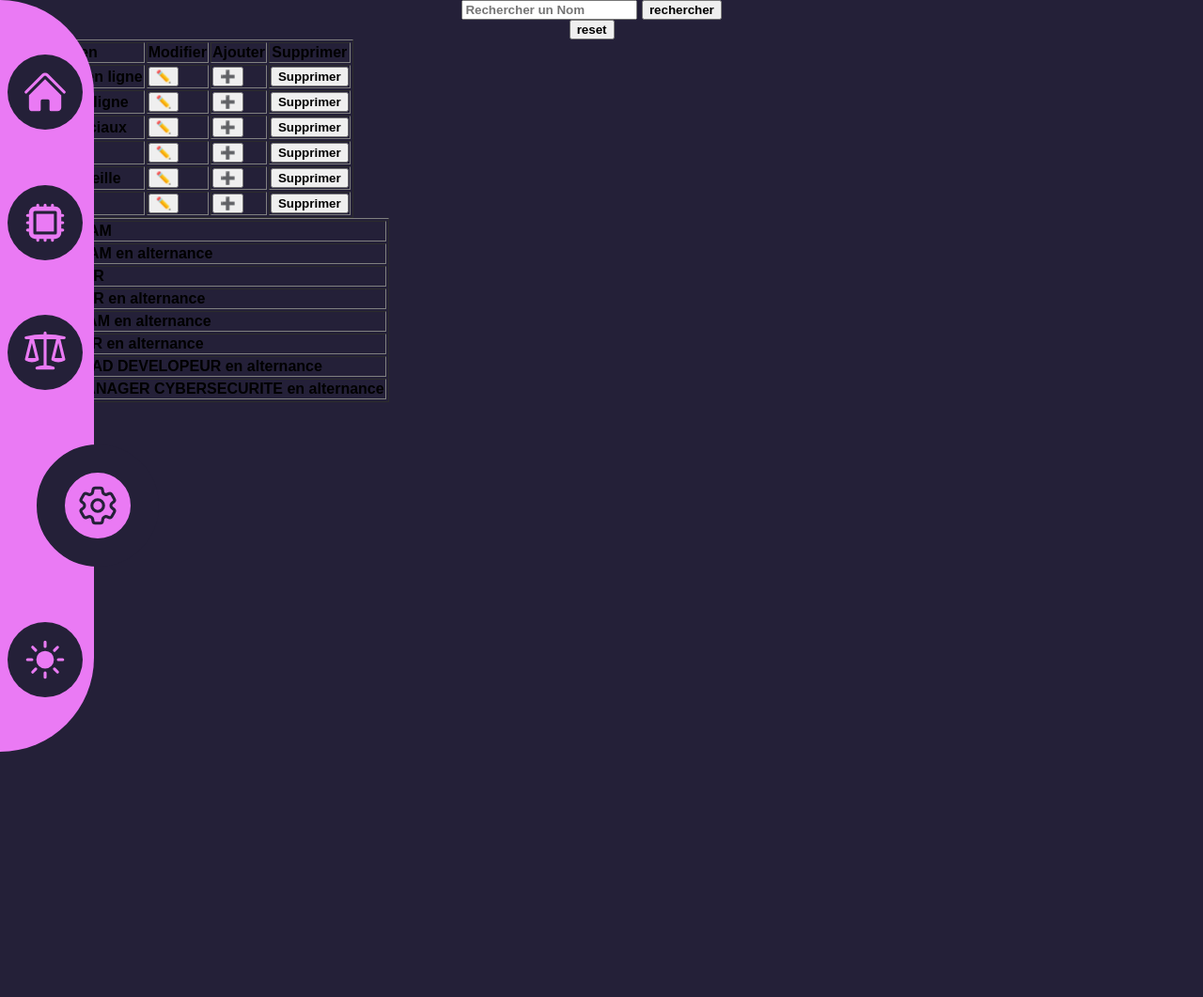
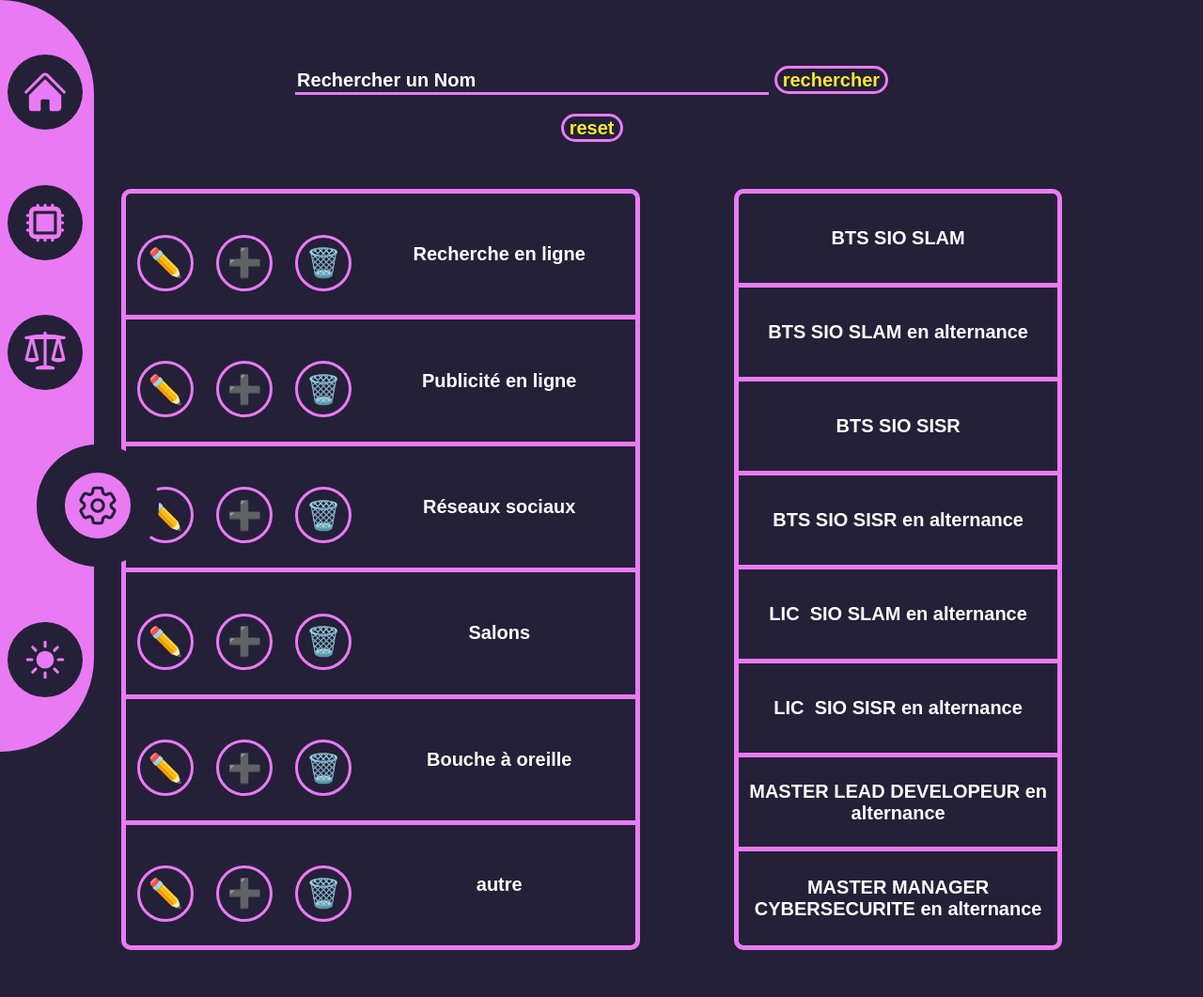
Before and after one commit to Tfoucher5/JPO, a PHP site: page /reglage.php in a window 1280 px wide. Shown: the whole page at 94% size. Before the commit the page ends 800 px from the top, so only its background shows below. Run offline with PHP 8.4, Linux system fonts and the light colour scheme; a user stored in the database is signed in; data comes from the database, SQL or seed files in the repository.

Commit message:
reglage update

```diff
--- a/Home.php
+++ b/Home.php
@@ -111,7 +111,7 @@ if (isset($_POST['soumettre'])) {
             </a>
         </div>
         <div class="nav_container">
-        <a href="MentionsLegales.html">
+        <a href="MentionsLegales.php">
             <div class="button">
                 <svg xmlns="http://www.w3.org/2000/svg" viewBox="0 0 24 24" fill="currentColor" class="w-6 h-6">
                     <path fill-rule="evenodd" d="M12 2.25a.75.75 0 0 1 .75.75v.756a49.106 49.106 0 0 1 9.152 1 .75.75 0 0 1-.152 1.485h-1.918l2.474 10.124a.75.75 0 0 1-.375.84A6.723 6.723 0 0 1 18.75 18a6.723 6.723 0 0 1-3.181-.795.75.75 0 0 1-.375-.84l2.474-10.124H12.75v13.28c1.293.076 2.534.343 3.697.776a.75.75 0 0 1-.262 1.453h-8.37a.75.75 0 0 1-.262-1.453c1.162-.433 2.404-.7 3.697-.775V6.24H6.332l2.474 10.124a.75.75 0 0 1-.375.84A6.723 6.723 0 0 1 5.25 18a6.723 6.723 0 0 1-3.181-.795.75.75 0 0 1-.375-.84L4.168 6.241H2.25a.75.75 0 0 1-.152-1.485 49.105 49.105 0 0 1 9.152-1V3a.75.75 0 0 1 .75-.75Zm4.878 13.543 1.872-7.662 1.872 7.662h-3.744Zm-9.756 0L5.25 8.131l-1.872 7.662h3.744Z" clip-rule="evenodd" />
--- a/nuit.css
+++ b/nuit.css
@@ -486,14 +486,16 @@ h1{
           inset 0 0 1.3rem #EA7AF4;
 }
 .content_reglages{
+  margin-top:50px;
   display: flex;
   flex-direction: column;
-  justify-content: center;
-  align-items: center;
+  justify-content: space-evenly;
+  align-items:center;
   width:86vw;
   float: right;
   margin-right:100px;
-  color:#fff
+  color:#fff;
+  font-size: 20px;
 }
 .content_reglages .all_table_reglages{
   display: flex;
@@ -511,6 +513,7 @@ h1{
   border-bottom: #EA7AF4 5px solid;
 }
 .content_reglages .all_table_reglages td{
+  border:none;
   padding: 10px;
   text-align: center;
   width: 400px;
@@ -518,3 +521,20 @@ h1{
 .content_reglages .all_table_reglages table:last-child tr{
   height: 100px;
 }
+.content_reglages .all_table_reglages td:not(:last-child){
+  width: 50px;
+}
+.content_reglages input[type="text"]{
+  appearance: none;
+  background-color: #242038;
+  border:none;
+  border-bottom:3px solid #EA7AF4;
+  width: 500px;
+  font-size: 20px;
+}
+.content_reglages input[type="text"]::placeholder{
+  color:#fff;
+}
+.content_reglages input[type="submit"]:last-child{
+  margin-top: 20px;
+}
--- a/reglage.php
+++ b/reglage.php
@@ -112,10 +112,10 @@ if(isset($_POST['supprimer_connaissance'])) {
         <!-- formulaire de recherche -->
         <form action="<?php echo htmlspecialchars($_SERVER["PHP_SELF"]); ?>" method="get" name="search">
             <input type="text" name="connaissance" value="<?php echo $connaissance;?>" placeholder="Rechercher un Nom">
-            <input type="submit" name="valider" value="rechercher">
+            <input type="submit" name="valider" class="disconnect_button" value="rechercher">
         </form>
         <form action="<?php echo htmlspecialchars($_SERVER["PHP_SELF"]); ?>" method="get" name="reset">
-            <input type="submit" name="1" value="reset" >
+            <input type="submit" name="1" class="disconnect_button" value="reset" >
         </form>
     <!-- affichage des résultats -->
     <?php if($afficher=="oui"){ ?>
@@ -134,9 +134,10 @@ if(isset($_POST['supprimer_connaissance'])) {
                 <?php } ?>
             </tr>
         </table>
+        </div>
         <?php } ?>
 
-</div>
+
 <?php
 //liste de la table connaissance
 if($tableau==1){
@@ -144,23 +145,23 @@ if($tableau==1){
         $sql='SELECT * FROM connaissance';
         $temp=$pdo->prepare($sql);
         $temp->execute();
+        echo '<div class="all_table_reglages">';
         echo '<table border="1">';
-        echo '<tr><th>Moyen</th><th>Modifier</th><th>Ajouter</th><th>Supprimer</th></tr>'; // Entêtes des colonnes
         while($q=$temp->fetch()){
             echo '<tr>';
-            echo '<td>'.$q["moyen"].'</td>';
             echo '<td><form action="modifier_connaissance.php" method="post">'; // Formulaire pour la modification
             echo '<input type="hidden" name="moyen" value="' . $q['moyen'] . '">'; // Champ caché pour l'identifiant de la connaissance
-            echo '<input type="submit" class="edit-btn" value="✏️">'; // Bouton de modification
+            echo '<input type="submit" class="edit-btn delete-btn" value="✏️">'; // Bouton de modification
             echo '</form></td>';
             echo '<td><form action="ajouter_connaissance.php" method="post">'; // Formulaire pour l'ajout
             echo '<input type="hidden" name="moyen" value="' . $q['moyen'] . '">'; // Champ caché pour l'identifiant de la connaissance
-            echo '<input type="submit" class="add-btn" value="➕">'; // Bouton d'ajout
+            echo '<input type="submit" class="add-btn delete-btn" value="➕">'; // Bouton d'ajout
             echo '</form></td>';
             echo '<td><form action="' . htmlspecialchars($_SERVER["PHP_SELF"]) . '" method="post">'; // Formulaire pour la suppression
             echo '<input type="hidden" name="moyen" value="' . $q['moyen'] . '">'; // Champ caché pour l'identifiant de la connaissance
-            echo '<input type="submit" name="supprimer_connaissance" value="Supprimer">'; // Bouton de suppression
+            echo '<input type="submit" class="delete-btn" name="supprimer_connaissance" value="🗑️">'; // Bouton de suppression
             echo '</form></td>';
+            echo '<td>'.$q["moyen"].'</td>';
             echo '</tr>';
         }
         echo '</table>';
@@ -171,14 +172,17 @@ if($tableau==1){
         $temp->execute();
         echo '<table border="1">';
         while($q=$temp->fetch()){
-            echo '<tr><td>'.$q["nom"]." ";
+            echo '<tr>
+            <td>'.$q["nom"]." ";
             if ($q['alternance']== '1') {
                 echo 'en alternance</td>';
             }else{
                 echo '</td>';
             }
         }
-        echo '</table>';
+        echo '</tr>
+        </table>
+        </div>';
     }
     catch (PDOException $e) {
         echo "Error: " . $e->getMessage();
@@ -186,5 +190,6 @@ if($tableau==1){
     }
 }
 ?>
+</div>
 </body>
 </html>
```
